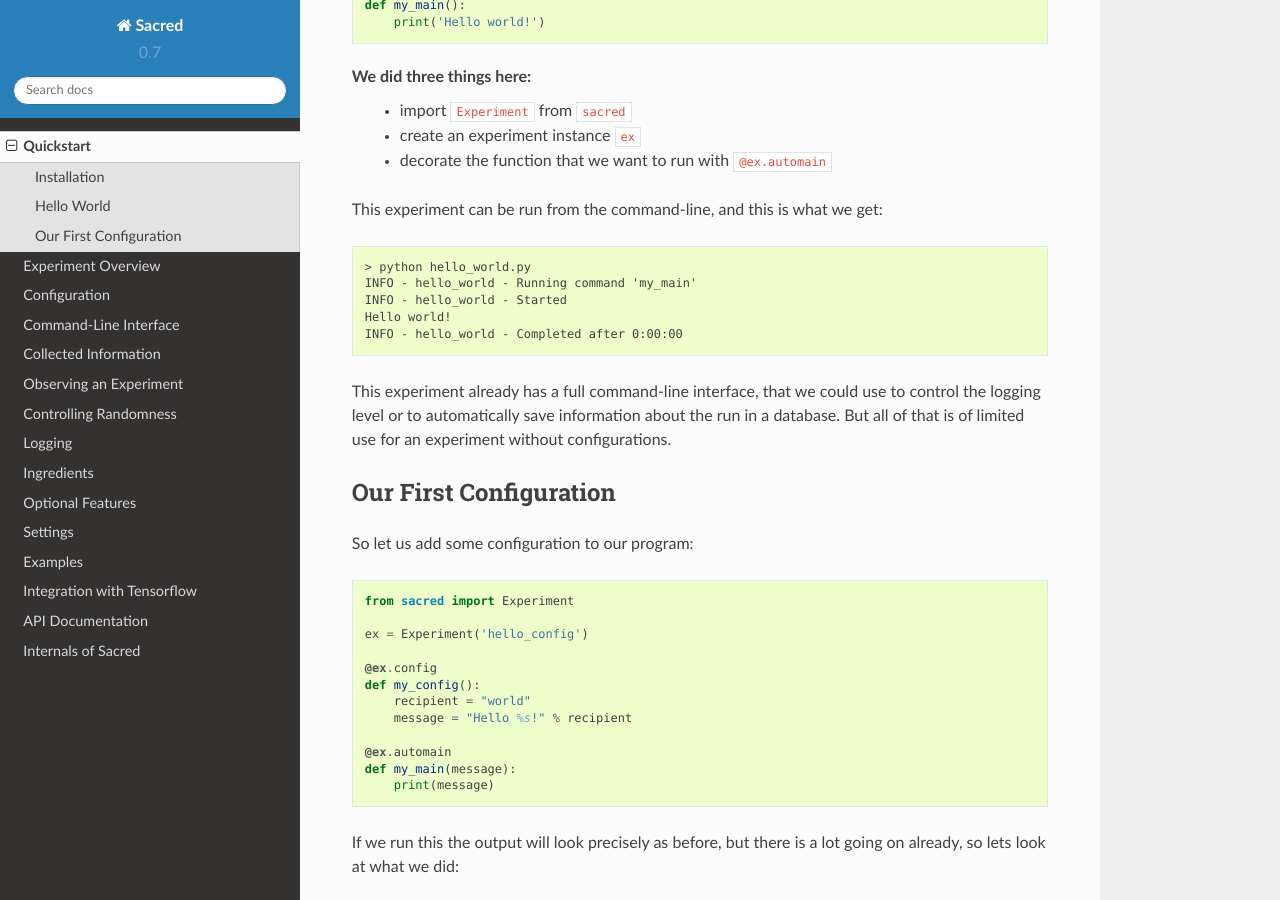
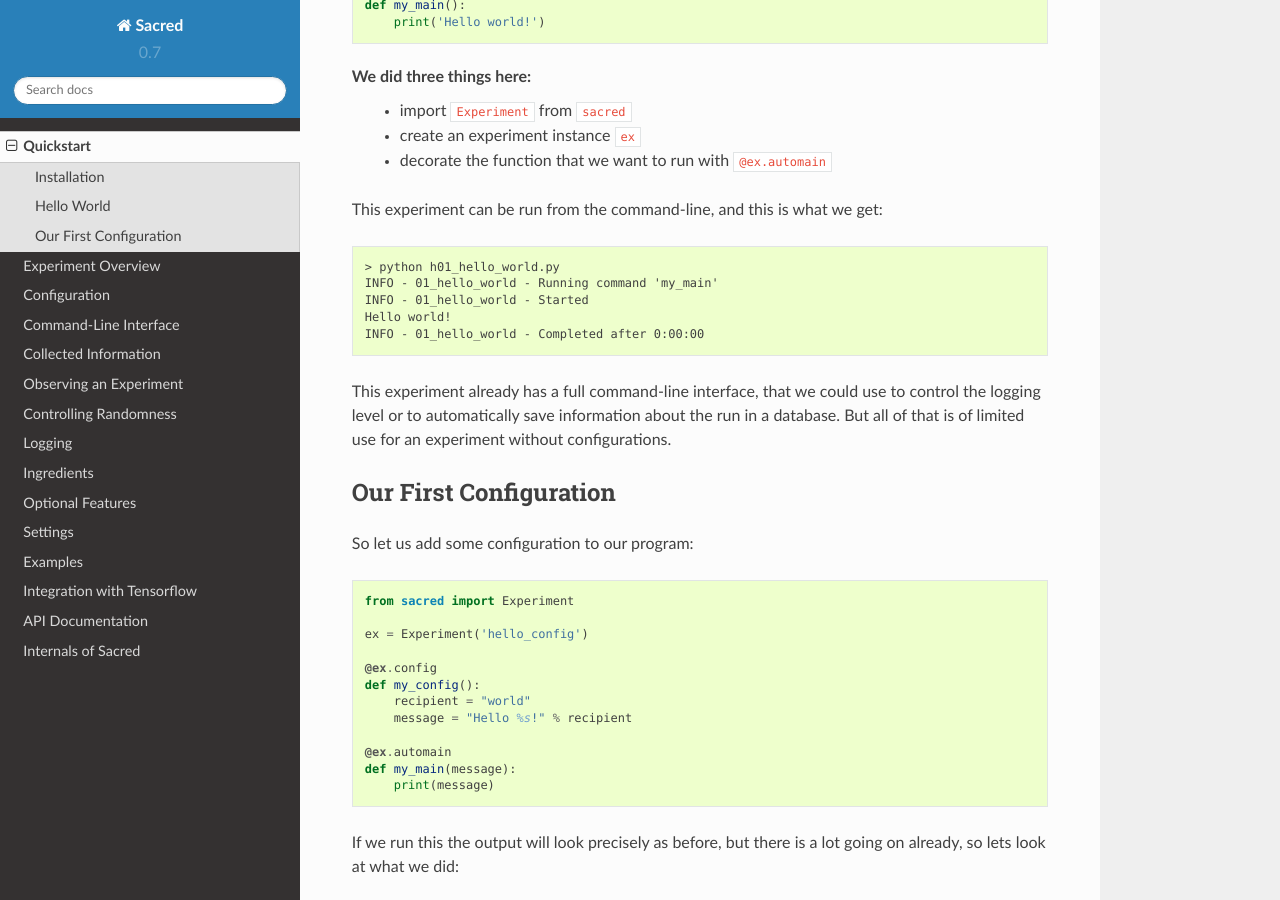
Before and after one commit to IDSIA/sacred, a Sphinx documentation site: the page built from docs/quickstart.rst, in a window 1280 px wide and 900 px high, scrolled down 683 px. Built offline with Sphinx 7.4.7 and the Read the Docs theme 2.0.0, drawn with Linux system fonts in a browser that asks for light colours.

Commit message:
update quickstart.rst

```diff
--- a/docs/quickstart.rst
+++ b/docs/quickstart.rst
@@ -34,11 +34,11 @@
 
 This experiment can be run from the command-line, and this is what we get::
 
-    > python hello_world.py
-    INFO - hello_world - Running command 'my_main'
-    INFO - hello_world - Started
+    > python h01_hello_world.py
+    INFO - 01_hello_world - Running command 'my_main'
+    INFO - 01_hello_world - Started
     Hello world!
-    INFO - hello_world - Completed after 0:00:00
+    INFO - 01_hello_world - Completed after 0:00:00
 
 
 This experiment already has a full command-line interface, that we could use
```
